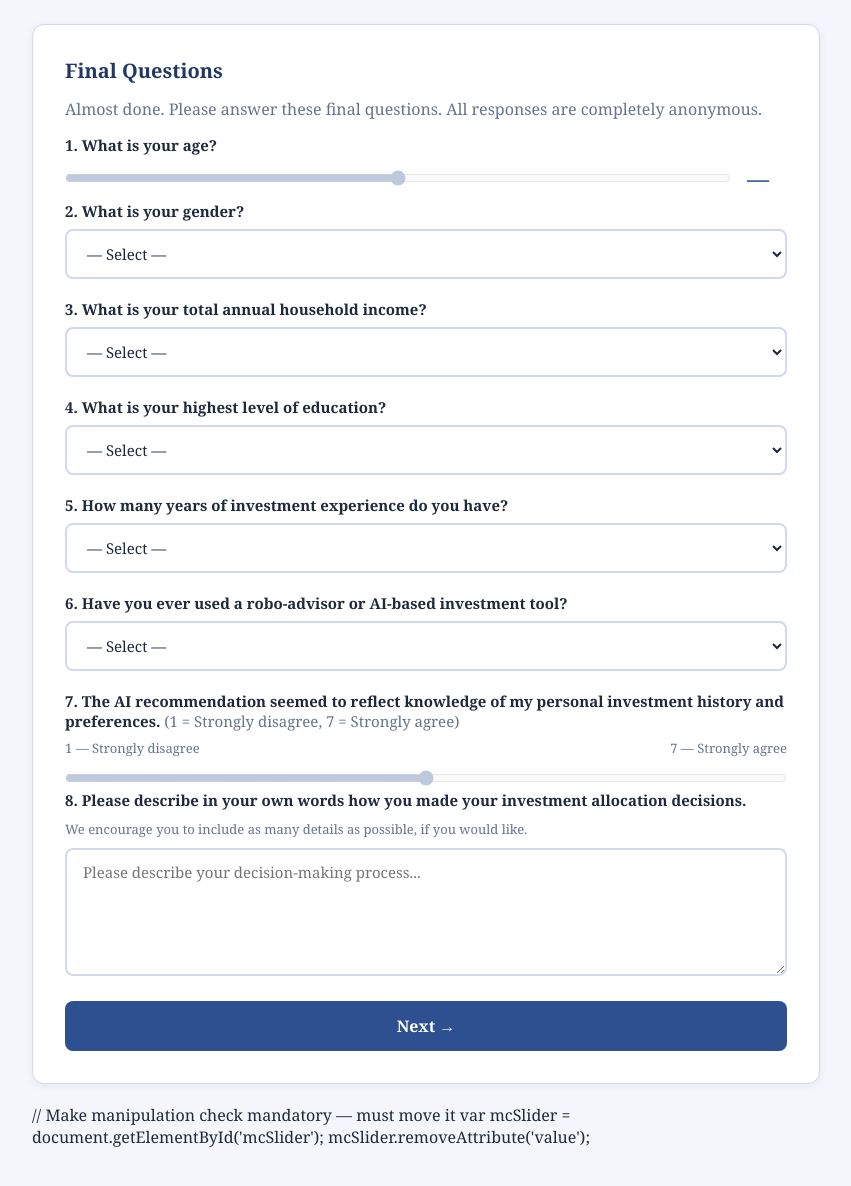
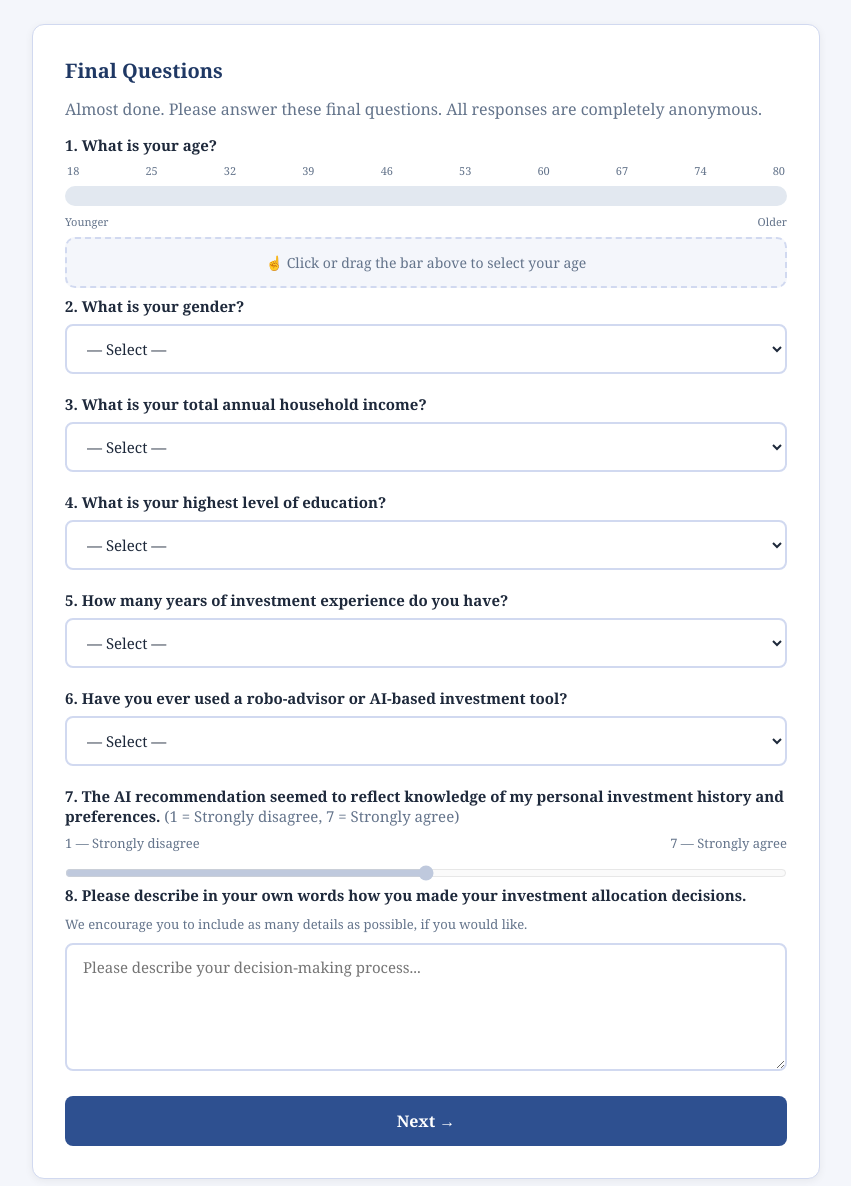
Before and after one commit to rajkabirrk96-beep/Condition-A-final-one-, a Flask app: template templates/survey_post.html in a window 1280 px wide. Shown: the part 44-1230 px from the top of the page, without its empty margins (214-1065 px from the left). Run offline with Flask 3, Linux system fonts and the light colour scheme; the template is opened without the code that fills it, so the values that code supplies are empty; parts of the project's set-up code (start-up, migrations or seed data) failed here and were passed over.

Commit message:
Update survey_post.html

```diff
--- a/templates/survey_post.html
+++ b/templates/survey_post.html
@@ -6,19 +6,44 @@
   <form method="POST" action="/survey">
     <input type="hidden" name="action" value="post_survey">
 
-    <!-- Age — slider for precise age -->
-    <label>1. What is your age?</label>
-    <div style="display:flex;align-items:center;gap:16px;margin-bottom:8px;">
-      <input type="range" id="ageSlider" min="18" max="80"
-  style="flex:1;height:8px;cursor:pointer;accent-color:var(--blue);opacity:0.3;"
-  oninput="setAge(this.value)">
+   <!-- Age — custom slider like confidence — NO default position -->
+<label>1. What is your age?</label>
 <input type="hidden" id="ageHidden" name="age" value="">
-<span id="ageVal" style="font-size:22px;font-weight:bold;
-                           color:var(--blue);min-width:40px;">—</span>
-    </div>
-    <div id="ageWarn" style="color:var(--red);font-size:13px;
-                          margin-top:4px;display:none;">
-  ⚠ Please drag the slider to select your age.
+<div style="display:flex;justify-content:space-between;font-size:11px;
+            color:var(--muted);margin-bottom:8px;padding:0 2px;">
+  <span>18</span><span>25</span><span>32</span><span>39</span><span>46</span>
+  <span>53</span><span>60</span><span>67</span><span>74</span><span>80</span>
+</div>
+<div id="ageTrack"
+  style="position:relative;height:20px;background:#E2E8F0;border-radius:99px;
+         cursor:pointer;user-select:none;-webkit-user-select:none;margin-bottom:8px;"
+  onmousedown="startAgeDrag(event)" ontouchstart="startAgeTouch(event)">
+  <div id="ageFill" style="position:absolute;left:0;top:0;height:100%;
+       width:0%;background:#94A3B8;border-radius:99px;pointer-events:none;"></div>
+  <div id="ageKnob" style="position:absolute;top:50%;width:26px;height:26px;
+       background:white;border:3px solid #94A3B8;border-radius:50%;
+       transform:translate(-50%,-50%);left:0%;display:none;
+       pointer-events:none;box-shadow:0 2px 6px rgba(0,0,0,0.2);"></div>
+</div>
+<div style="display:flex;justify-content:space-between;font-size:11px;
+            color:var(--muted);margin-bottom:8px;">
+  <span>Younger</span><span>Older</span>
+</div>
+<div id="ageDisplay" style="display:none;padding:14px;background:var(--gray);
+     border-radius:10px;text-align:center;margin-bottom:8px;">
+  <div style="font-size:13px;color:var(--muted);margin-bottom:4px;
+              text-transform:uppercase;letter-spacing:1px;">Your Age</div>
+  <span id="ageVal" style="font-size:48px;font-weight:bold;color:#64748B;
+                            line-height:1;"></span>
+</div>
+<div id="agePrompt" style="padding:14px;background:var(--gray);border-radius:10px;
+     text-align:center;color:var(--muted);font-size:14px;
+     border:2px dashed var(--border);margin-bottom:8px;">
+  ☝ Click or drag the bar above to select your age
+</div>
+<div id="ageWarn" style="color:var(--red);font-size:13px;
+                          margin-bottom:16px;display:none;">
+  ⚠ Please select your age before continuing.
 </div>
 
     <label>2. What is your gender?</label>
```
